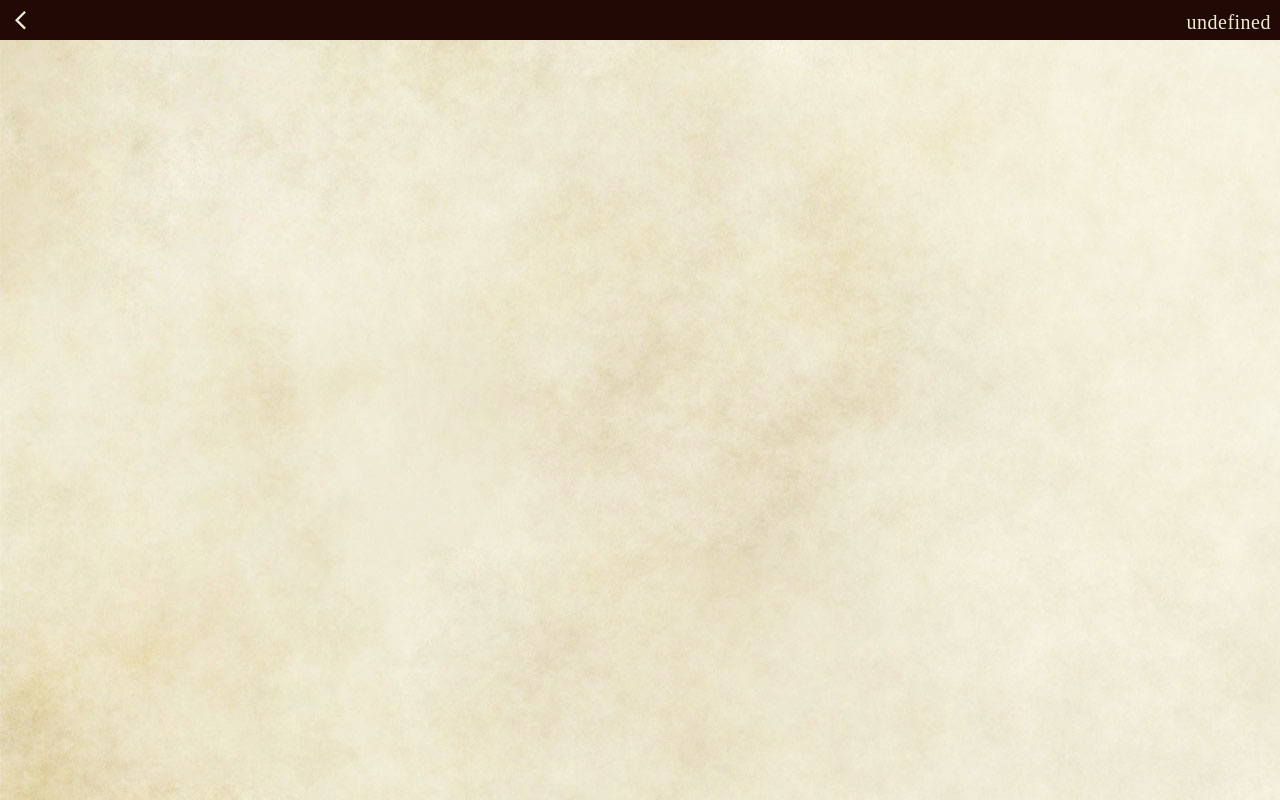
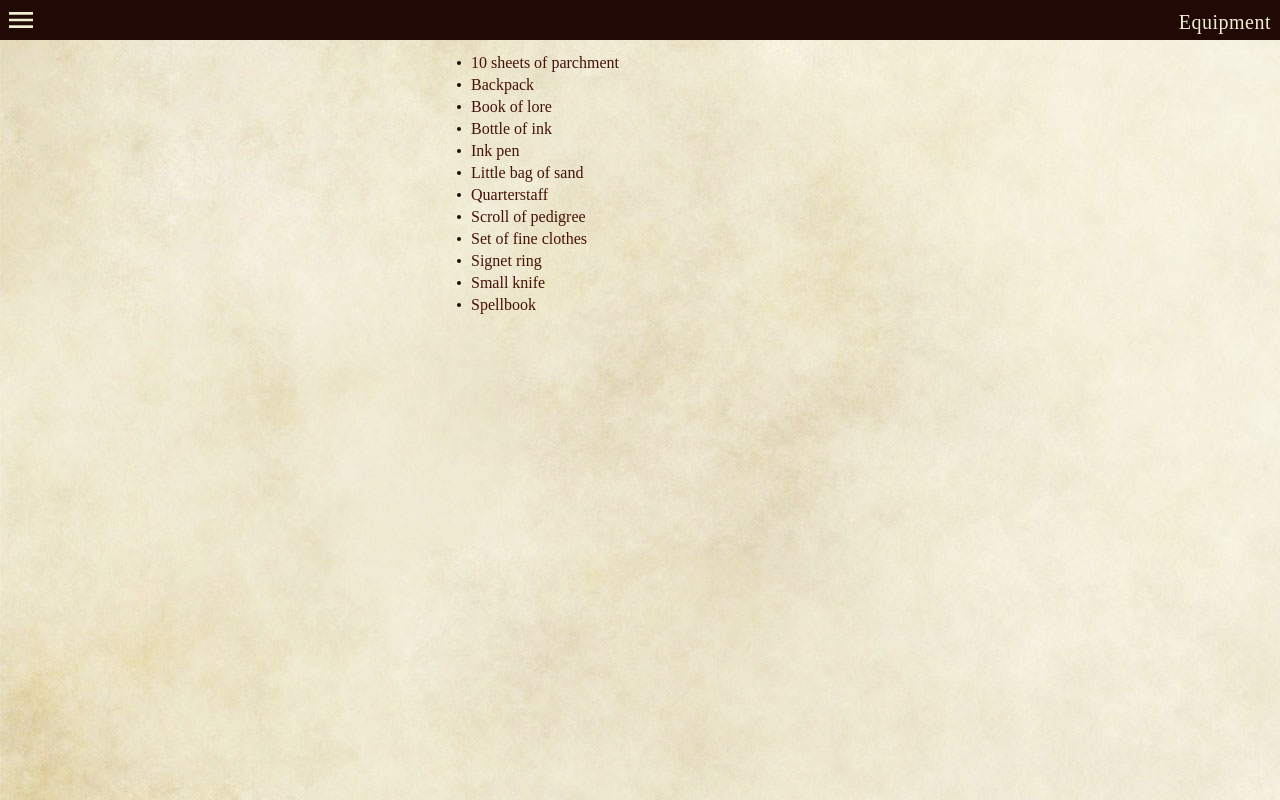
Before and after one commit to Finbel/bceltorchul, a React (Create React App) app: page /equipment in a window 1280 px wide. Before the commit this address had no page. Built offline with nearby package versions, Linux system fonts and the light colour scheme; a web font is replaced by a local one.

Commit message:
update skill texts

```diff
--- a/src/character.js
+++ b/src/character.js
@@ -64,13 +64,13 @@ const WIZARD_LEVEL = 3;
 const proficiency_bonus = 2;
 
 const scholars_pack = [
-  "a backpack",
-  "a bottle of ink",
-  "a book of lore",
-  "an ink pen",
+  "Backpack",
+  "Bottle of ink",
+  "Book of lore",
+  "Ink pen",
   "10 sheets of parchment",
-  "a little bag of sand",
-  "a small knife",
+  "Little bag of sand",
+  "Small knife",
 ];
 
 const character_class = {
@@ -82,7 +82,7 @@ const character_class = {
   hit_points: 6 + 1 + 5 + 5,
   spellcasting_ability: "Intelligence",
   spell_save_dc: 8 + proficiency_bonus + modifiers.int,
-  equipment: ["a quarterstaff", ...scholars_pack, "a spellbook"],
+  equipment: ["Quarterstaff", ...scholars_pack, "Spellbook"],
   cantrips_known: [
     {
       name: "Minor Illusion",
@@ -303,10 +303,6 @@ An affected target is so convinced of the phantasm’s reality that it can even
       name: "Spellcasting Focus",
       description:
         "You can use an arcane focus as a spellcasting focus for your wizard spells.",
-      chosen_focus: {
-        name: "A crystal (spellcasting focus)",
-        cost: 10,
-      },
     },
     {
       name: "Arcane Recovery",
@@ -355,7 +351,7 @@ const background = {
   tool_proficiency: "One type of gaming set",
   extra_languages: 1,
   selected_languages: ["Celestial"],
-  equipment: ["A set of fine clothes", "a signet ring", "a scroll of pedigree"],
+  equipment: ["Set of fine clothes", "Signet ring", "Scroll of pedigree"],
   gold: 25,
   features: [
     {
@@ -386,17 +382,11 @@ const initiative = attributes.dex;
 
 const starting_gold = 150;
 
-const spellcasting_focus = character_class.features.find(
-  (c) => c.name === "Spellcasting Focus"
-).chosen_focus;
-
-const total_starting_gold =
-  starting_gold + background.gold - spellcasting_focus.cost;
+const total_starting_gold = starting_gold + background.gold;
 
 const starting_equipment = [
   ...background.equipment,
   ...character_class.equipment,
-  spellcasting_focus.name,
 ];
 
 const languages = [
--- a/src/data.js
+++ b/src/data.js
@@ -30,7 +30,7 @@ export const skills = [
     name: "Acrobatics",
     ability: "dex",
     description: `
-    Your Dexterity (Acrobatics) check covers your attempt to stay on your feet in a tricky situation, such as when you're trying to run across a sheet of ice, balance on a tightrope, or stay upright on a rocking ship's deck. The DM might also call for a Dexterity (Acrobatics) check to see if you can perform acrobatic stunts, including dives, rolls, somersaults, and flips.`,
+    To see if you can perform acrobatic stunts, including dives, rolls, somersaults, and flips.`,
   },
   {
     name: "Animal Handling",
@@ -40,31 +40,31 @@ export const skills = [
   {
     name: "Arcana",
     ability: "int",
-    description: `Your Intelligence (Arcana) check measures your ability to recall lore about spells, magic items, eldritch symbols, magical traditions, the planes of existence, and the inhabitants of those planes.`,
+    description: `Your ability to recall lore about spells, magic items, eldritch symbols, magical traditions, the planes of existence, and the inhabitants of those planes.`,
   },
   {
     name: "Athletics",
     ability: "str",
-    description: `Your Strength (Athletics) check covers difficult situations you encounter while climbing, jumping, or swimming. Examples include the following activities:
+    description: `Covers difficult situations you encounter while climbing, jumping, or swimming. Examples include the following activities:
 
-    * You attempt to climb a sheer or slippery cliff, avoid hazards while scaling a wall, or cling to a surface while something is trying to knock you off.
-    * You try to jump an unusually long distance or pull off a stunt midjump.
-    * You struggle to swim or stay afloat in treacherous currents, storm-tossed waves, or areas of thick seaweed. Or another creature tries to push or pull you underwater or otherwise interfere with your swimming.`,
+* You attempt to climb a sheer or slippery cliff, avoid hazards while scaling a wall, or cling to a surface while something is trying to knock you off.
+* You try to jump an unusually long distance or pull off a stunt midjump.
+* You struggle to swim or stay afloat in treacherous currents, storm-tossed waves, or areas of thick seaweed. Or another creature tries to push or pull you underwater or otherwise interfere with your swimming.`,
   },
   {
     name: "Deception",
     ability: "cha",
-    description: `Your Charisma (Deception) check determines whether you can convincingly hide the truth, either verbally or through your actions. This deception can encompass everything from misleading others through ambiguity to telling outright lies. Typical situations include trying to fast-talk a guard, con a merchant, earn money through gambling, pass yourself off in a disguise, dull someone's suspicions with false assurances, or maintain a straight face while telling a blatant lie.`,
+    description: `Determines whether you can convincingly hide the truth, either verbally or through your actions. This deception can encompass everything from misleading others through ambiguity to telling outright lies. Typical situations include trying to fast-talk a guard, con a merchant, earn money through gambling, pass yourself off in a disguise, dull someone's suspicions with false assurances, or maintain a straight face while telling a blatant lie.`,
   },
   {
     name: "History",
     ability: "int",
-    description: `Your Intelligence (History) check measures your ability to recall lore about historical events, legendary people, ancient kingdoms, past disputes, recent wars, and lost civilizations.`,
+    description: `Your ability to recall lore about historical events, legendary people, ancient kingdoms, past disputes, recent wars, and lost civilizations.`,
   },
   {
     name: "Insight",
     ability: "wis",
-    description: `Your Wisdom (Insight) check decides whether you can determine the true intentions of a creature, such as when searching out a lie or predicting someone’s next move. Doing so involves gleaning clues from body language, speech habits, and changes in mannerisms.`,
+    description: `decides whether you can determine the true intentions of a creature, such as when searching out a lie or predicting someone’s next move. Doing so involves gleaning clues from body language, speech habits, and changes in mannerisms.`,
   },
   {
     name: "Intimidation",
@@ -74,51 +74,63 @@ export const skills = [
   {
     name: "Investigation",
     ability: "int",
-    description: `Your Intelligence (Investigation) check measures your ability to find clues in the physical world, such as signs of impending danger, lost and found objects, or the location of specific individuals.`,
+    description: `Your ability to find clues in the physical world, such as signs of impending danger, lost and found objects, or the location of specific individuals.`,
   },
   {
     name: "Medicine",
     ability: "wis",
-    description: `Your Wisdom (Medicine) check measures your ability to diagnose and treat diseases.`,
+    description: `Your ability to diagnose and treat diseases.`,
   },
   {
     name: "Nature",
     ability: "int",
-    description: `Your Intelligence (Nature) check measures your ability to recall lore about the natural world, the creatures that live in it, plants and animals, weather, and the seasons.`,
+    description: `Your ability to recall lore about the natural world, the creatures that live in it, plants and animals, weather, and the seasons.`,
   },
   {
     name: "Perception",
     ability: "wis",
-    description: `Your Wisdom (Perception) check measures your general awareness of what is around you, such as how far you are from others, the sounds and effects of environment around you, or the direction of powerful winds.`,
+    description: `your general awareness of what is around you, such as how far you are from others, the sounds and effects of environment around you, or the direction of powerful winds.`,
   },
   {
     name: "Performance",
     ability: "cha",
-    description: `Your Charisma (Performance) check measures your ability to interact with others, including acting in a performance and telling a lie.`,
+    description: `Your ability to interact with others, including acting in a performance and telling a lie.`,
   },
   {
     name: "Persuasion",
     ability: "cha",
-    description: `Your Charisma (Persuasion) check determines whether you can convincingly influence someone to agree to your terms. When you make the check, you can add your proficiency bonus to the check, in addition to any bonuses the GM gives you for your character level.`,
+    description: `determines whether you can convincingly influence someone to agree to your terms. When you make the check, you can add your proficiency bonus to the check, in addition to any bonuses the GM gives you for your character level.`,
   },
   {
     name: "Religion",
     ability: "int",
-    description: `Your Intelligence (Religion) check measures your ability to recall lore about deities, rites and prayers, religious hierarchies, holy symbols, and the practices of secret cults.`,
+    description: `Your ability to recall lore about deities, rites and prayers, religious hierarchies, holy symbols, and the practices of secret cults.`,
   },
   {
     name: "Sleight of Hand",
     ability: "dex",
-    description: `Your Dexterity (Sleight of Hand) check measures your ability to move objects, including objects that are larger than you, or objects that are on the ground.`,
+    description: `Your ability to move objects, including objects that are larger than you, or objects that are on the ground.`,
   },
   {
     name: "Stealth",
     ability: "dex",
-    description: `Your Dexterity (Stealth) check measures your ability to hide in plain sight, move in shadows, and avoid being noticed.`,
+    description: `Your ability to hide in plain sight, move in shadows, and avoid being noticed.`,
   },
   {
     name: "Survival",
     ability: "wis",
-    description: `Your Wisdom (Survival) check measures your ability to recognize the signs of life and to keep an area well-secured from threats.`,
+    description: `Your ability to recognize the signs of life and to keep an area well-secured from threats.`,
   },
 ];
+
+const equipment = [
+  {
+    name: "Backpack",
+    description: `A backpack is a common item that is used by many adventurers. It is a small, open bag that can hold up to 10 pounds.`,
+    weight: "5 lbs",
+    cost: 2,
+  },
+  {
+    name: "Book of Lore",
+  },
+];
--- /dev/null
+++ b/src/routes/Equipment.js
@@ -0,0 +1,39 @@
+import React from "react";
+import { character } from "../character";
+
+const Equipment = () => {
+  console.log(character.starting_equipment);
+  return (
+    <div style={{ paddingLeft: 16 }}>
+      <table
+        style={{
+          borderCollapse: "separate",
+          borderSpacing: "0 2px",
+        }}
+      >
+        <tbody>
+          {character.starting_equipment
+            .sort((a, b) => a.localeCompare(b))
+            .map((name) => (
+              <tr>
+                <td>
+                  <div
+                    style={{
+                      width: "4px",
+                      height: "4px",
+                      backgroundColor: "#210905",
+                      borderRadius: "100%",
+                      marginRight: "8px",
+                    }}
+                  />
+                </td>
+                <td>{name}</td>
+              </tr>
+            ))}
+        </tbody>
+      </table>
+    </div>
+  );
+};
+
+export default Equipment;
--- a/src/routes/index.js
+++ b/src/routes/index.js
@@ -7,6 +7,7 @@ import Skills from "./Skills";
 import Prepared from "./Prepared";
 import Combat from "./Combat";
 import Skill from "./Skill";
+import Equipment from "./Equipment";
 
 const routes = [
   {
@@ -34,6 +35,11 @@ const routes = [
     element: <Prepared />,
     name: "Prepared Spells",
   },
+  {
+    path: "/equipment",
+    element: <Equipment />,
+    name: "Equipment",
+  },
 ];
 
 export const sub_routes = [
```
